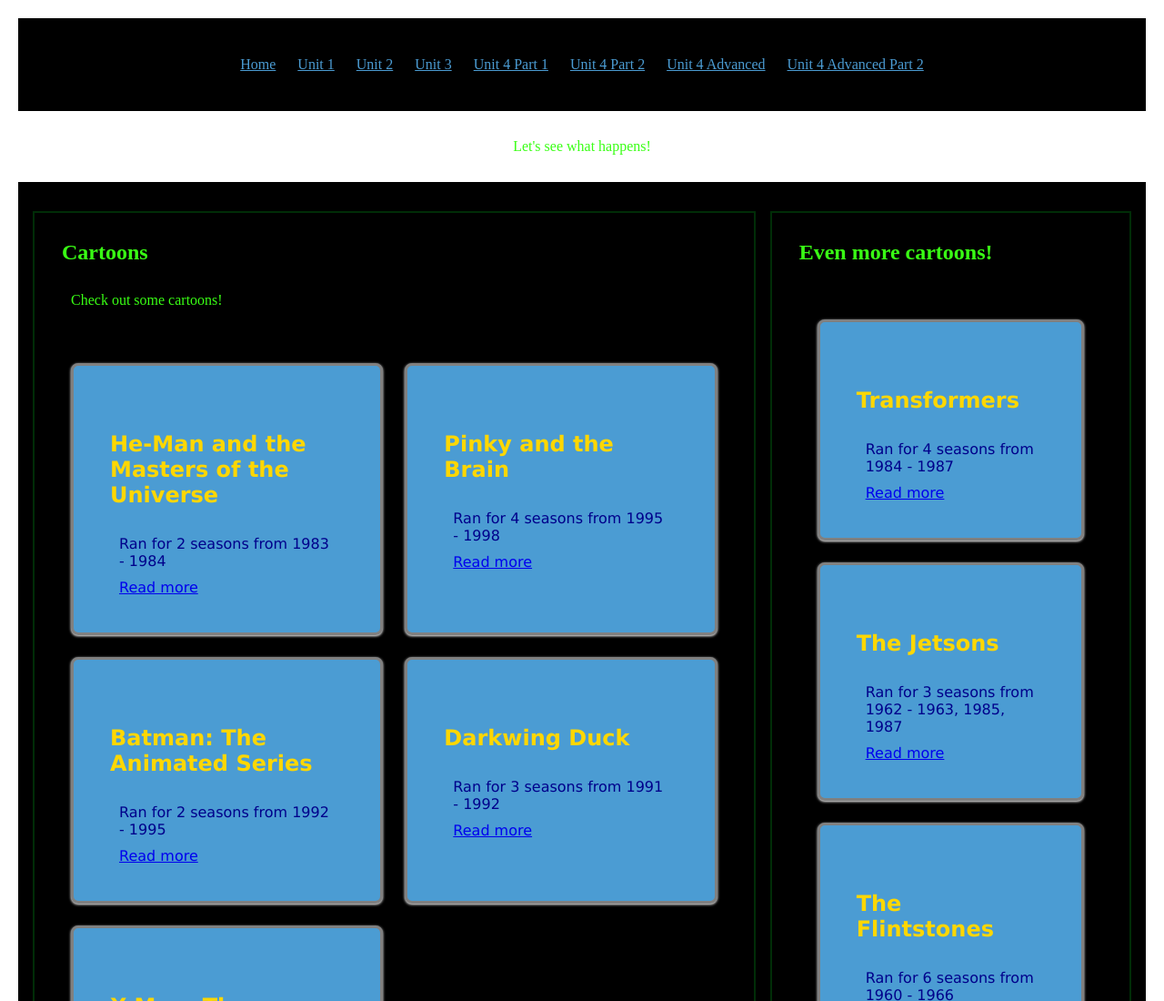
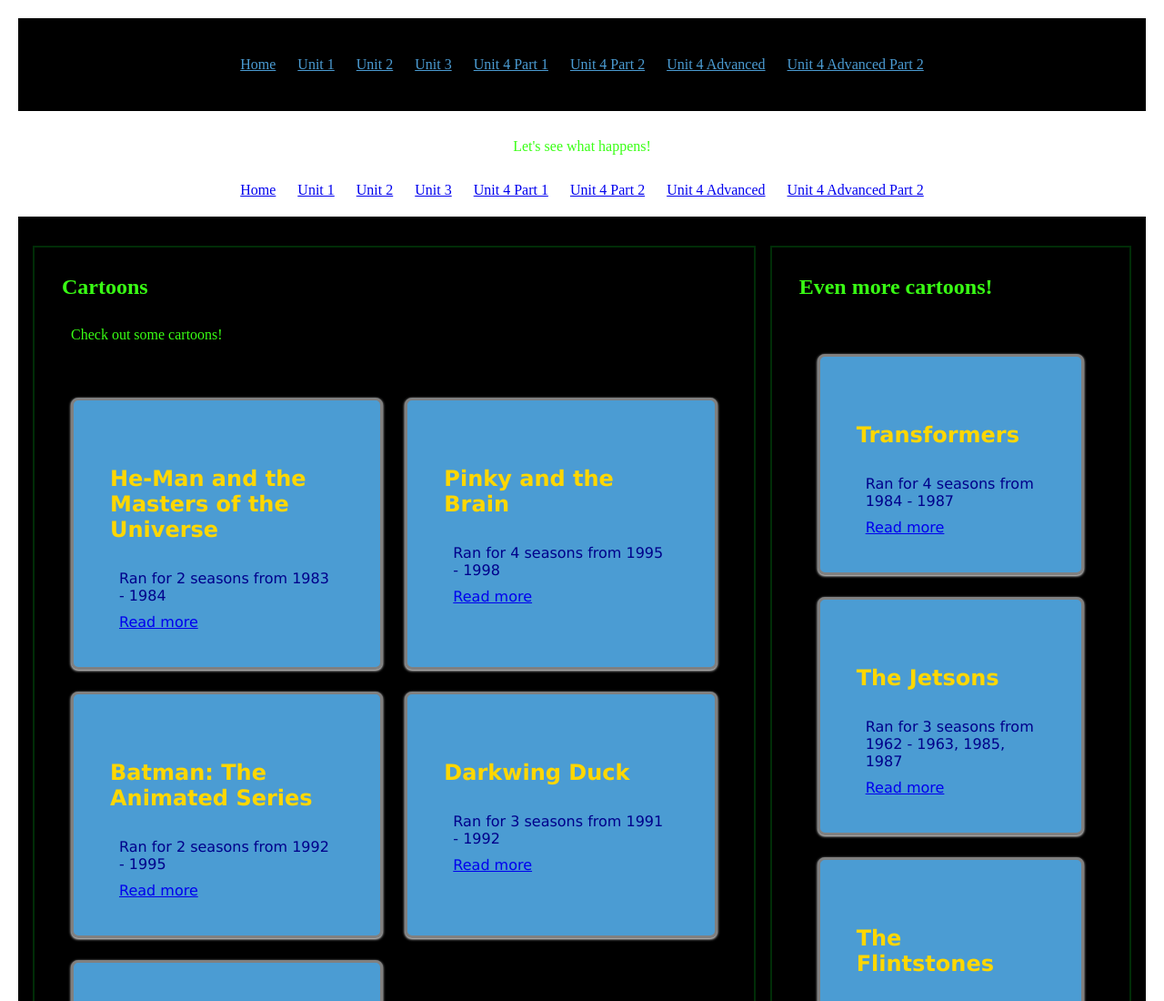
Before and after one commit to DerekJam/wdd331-practice, a website: page unit-4/advanced/sticky-demo.html in a window 1280 px wide. Shown: the top 1100 px of the page at 91% size. Drawn offline with Linux system fonts and the light colour scheme.

Commit message:
Deploying to website from @ DerekJam/wdd331-practice@59d1d69b4b81f61bfb017fee807e0c6019780879 🚀

```diff
--- a/unit-4/advanced/sticky-demo.html
+++ b/unit-4/advanced/sticky-demo.html
@@ -22,12 +22,22 @@
     </header>
 
 
-        <div class="sticky-header">
+    <div class="sticky-header">
                 <blockquote>
                     <p>
                         Let's see what happens!
                     </p>
                 </blockquote>
+        <nav>
+            <a href="https://derekjam.github.io/wdd331-practice/">Home</a>
+            <a href="https://derekjam.github.io/wdd331-practice/unit-1/custom-properties/index.html">Unit 1</a>
+            <a href="https://derekjam.github.io/wdd331-practice/unit-2/index.html">Unit 2</a>
+            <a href="https://derekjam.github.io/wdd331-practice/unit-3/visual-effects/index.html">Unit 3</a>
+            <a href="https://derekjam.github.io/wdd331-practice/unit-4/grid-layouts/editorial.html">Unit 4 Part 1</a>
+            <a href="https://derekjam.github.io/wdd331-practice/unit-4/grid-layouts/cards.html">Unit 4 Part 2</a>
+            <a href="https://derekjam.github.io/wdd331-practice/unit-4/advanced/snap-carousel.html">Unit 4 Advanced</a>
+            <a href="https://derekjam.github.io/wdd331-practice/unit-4/advanced2/snap-carousel2.html">Unit 4 Advanced Part 2</a>
+        </nav>
     </div>
 
 
```
